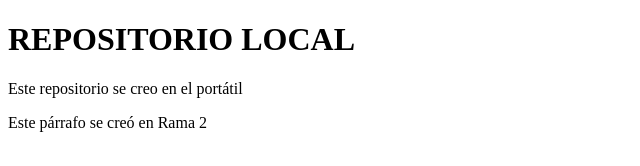
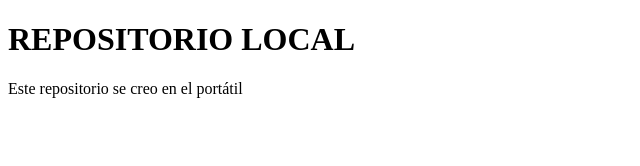
Before and after one commit to carlos960617/repo_local, a plain HTML site: page index.html in a window 1280 px wide. Shown: the whole page, without its empty margins (0-640 px from the left). Drawn offline with Linux system fonts and the light colour scheme.

```diff
--- a/index.html
+++ b/index.html
@@ -8,6 +8,5 @@
 <body>
     <h1>REPOSITORIO LOCAL</h1>
     <p>Este repositorio se creo en el portátil</p>
-    <p>Este párrafo se creó en Rama 2</p>
 </body>
 </html>
```
